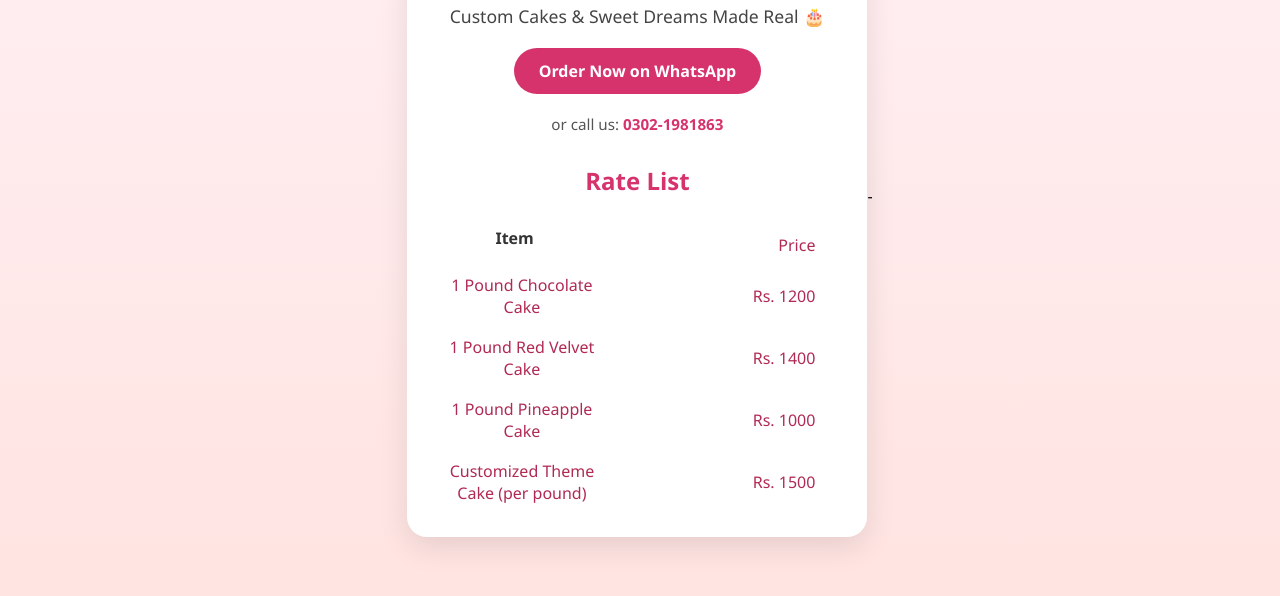
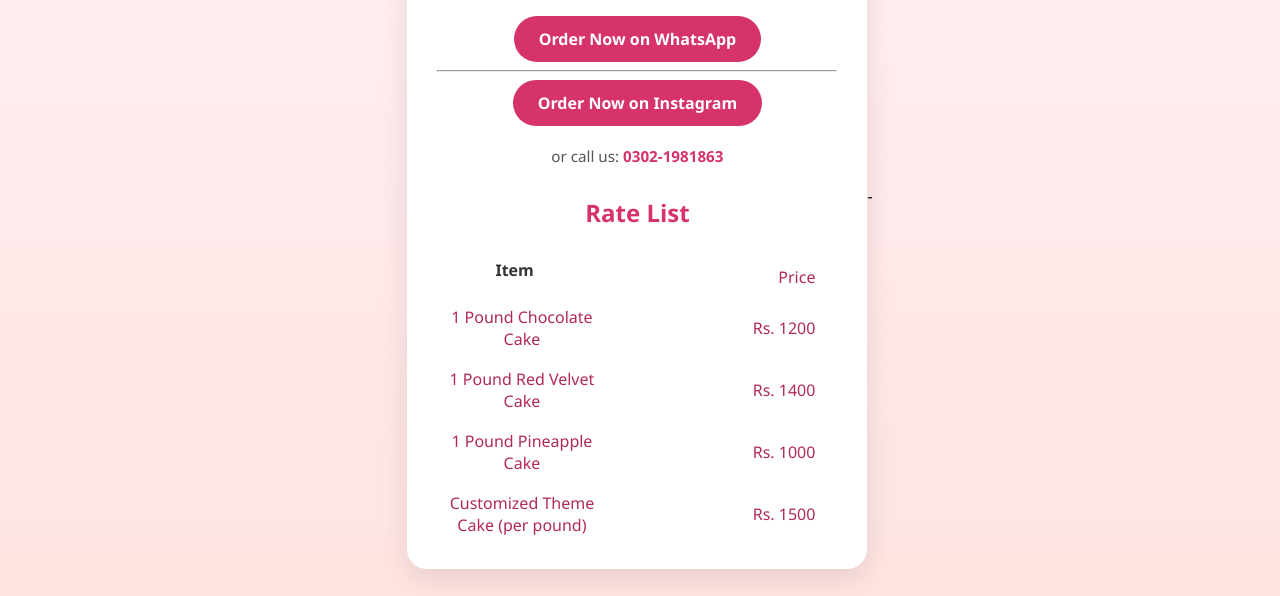
Before and after one commit to bilal-faisal-pro/irams-dream-bakers, a plain HTML site: page index.html in a window 1280 px wide. Shown: the part 204-800 px from the top of the page. Drawn offline with Linux system fonts and the light colour scheme.

Commit message:
Update index.html

```diff
--- a/index.html
+++ b/index.html
@@ -98,6 +98,7 @@
     <h1>Iram's Dream Bakers</h1>
     <p>Custom Cakes & Sweet Dreams Made Real 🎂</p>
     <a href="https://wa.me/923021981863" class="btn">Order Now on WhatsApp</a>
+     <hr><a href="https://www.instagram.com/irumfaisalirum0" class="btn" target="_blank">Order Now on Instagram</a>
     <div class="contact">
       or call us: <a href="tel:+923021981863">0302-1981863</a>
     </div>
```
